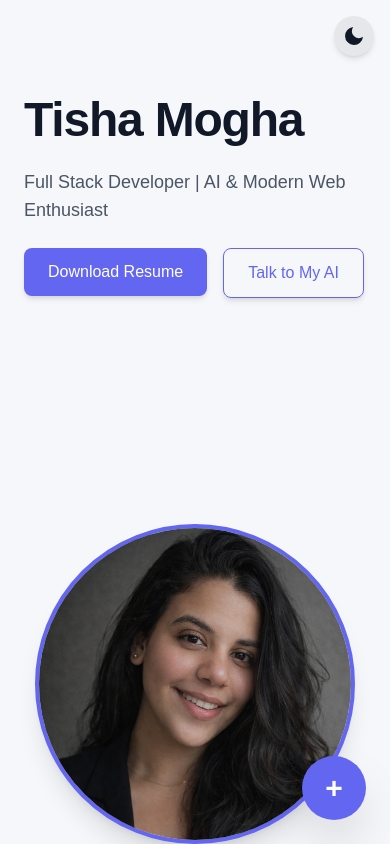
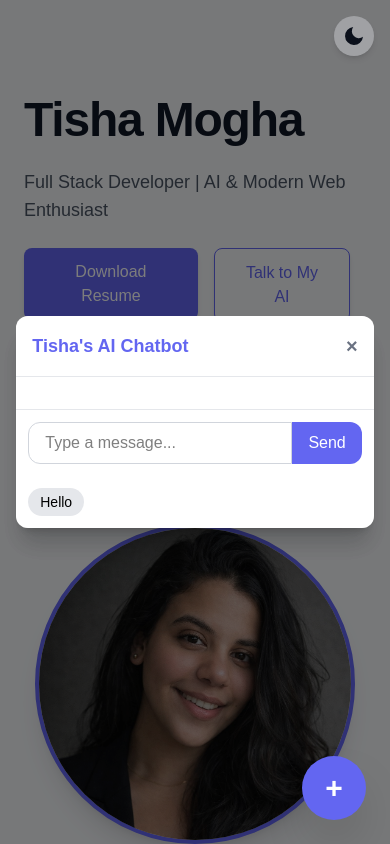
Before and after one commit to Tishamogha/Smart-portfolio, a Next.js app: page / in a window 390 px wide. Both pictures are taken after a click on the button "Talk to My AI". Shown: the top 844 px of the page. Built offline with nearby package versions, Linux system fonts and the light colour scheme.

Commit message:
Added AI chatbot with floating menu integration and auto-refresh on close

```diff
--- a/package.json
+++ b/package.json
@@ -9,6 +9,7 @@
     "lint": "eslint"
   },
   "dependencies": {
+    "@emailjs/browser": "^4.4.1",
     "@heroicons/react": "^2.2.0",
     "framer-motion": "^12.25.0",
     "next": "16.1.1",
--- a/src/app/page.tsx
+++ b/src/app/page.tsx
@@ -7,10 +7,12 @@ import ExperienceSection from '@/components/ExperienceSection';
 import VolunteerSection from '@/components/VolunteerSection';
 import EducationSection from '@/components/EducationSection';
 import ContactSection from '@/components/ContactSection';
+import AIChatbot from '@/components/AIChatbot';
 import { useState } from 'react';
 
 export default function Home() {
   const [darkMode, setDarkMode] = useState(false);
+  const [isChatOpen, setIsChatOpen] = useState(false);
 
   return (
     <main
@@ -39,13 +41,13 @@ export default function Home() {
 
 
             <button
-              className={`px-6 py-3 border rounded-lg font-medium shadow-md transition ${darkMode
-                ? 'border-[#818CF8] text-[#818CF8] hover:bg-[#2C2C42]'
-                : 'border-[#6366F1] text-[#6366F1] hover:bg-[#E0E7FF]'
-                }`}
+              onClick={() => setIsChatOpen(true)}
+              className="px-6 py-3 border rounded-lg font-medium shadow-md transition border-[#6366F1] text-[#6366F1] hover:bg-[#E0E7FF]"
             >
               Talk to My AI
             </button>
+
+            <AIChatbot isOpen={isChatOpen} onClose={() => setIsChatOpen(false)} />
           </div>
         </div>
 
@@ -142,11 +144,6 @@ export default function Home() {
       {/* Contact Section */}
       <ContactSection darkMode={darkMode} />
 
-      {/* Live Chat Section */}
-      {/* <section id="chat" className="min-h-screen flex items-center justify-center bg-gray-100 dark:bg-[#2C2C42]">
-        <h2 className="text-4xl font-bold text-[#6366F1] dark:text-white">Live Chat</h2>
-      </section> */}
-
       {/* Dark/Light Toggle */}
       <div className="fixed top-4 right-4 cursor-pointer z-50">
         <button
@@ -180,9 +177,18 @@ export default function Home() {
           )}
         </button>
       </div>
+      <AIChatbot isOpen={isChatOpen} onClose={() => {setIsChatOpen(false); setTimeout(() => {
+      window.location.reload();
+      }, 200);
+      }}
+      darkMode={darkMode}/>
 
       {/* Floating Menu */}
-      <FloatingMenu />
+      <FloatingMenu setIsChatOpen={setIsChatOpen} />
     </main>
   );
 }
+
+// service id : service_cm3f6ka
+// template id: template_ntsejvg
+// public key: B8rqX588AOTDl4gjG
--- /dev/null
+++ b/src/components/AIChatbot.tsx
@@ -0,0 +1,128 @@
+'use client';
+import { useState } from 'react';
+
+interface Message {
+  sender: 'user' | 'bot';
+  text: string;
+}
+
+interface AIChatbotProps {
+  isOpen: boolean;
+  onClose: () => void;
+  darkMode?: boolean;
+}
+
+export default function AIChatbot({ isOpen, onClose, darkMode = false }: AIChatbotProps) {
+  const [messages, setMessages] = useState<Message[]>([]);
+  const [input, setInput] = useState('');
+
+  const respondToUser = (text: string) => {
+    const userMessage: Message = { sender: 'user', text };
+    setMessages((prev) => [...prev, userMessage]);
+
+    // lowercase for simple keyword matching
+    const lower = text.toLowerCase();
+    let response = '';
+
+    if (lower.includes('hello') || lower.includes('hi')) {
+        response = "Hey there! 👋 I'm Tisha's AI. How's your day going?";
+      } else if (lower.includes('good') || lower.includes('fine') ) {
+        response = "Awesome! 😄 Would you like to know a bit more about Tisha?";
+      } else if (lower.includes('about') || lower.includes('sure')) {
+        response = "Tisha is a passionate Full Stack Developer who loves AI and crafting modern web experiences. She's energetic, enthusiastic, and always curious about new tech!";
+      } else if (lower.includes('skill') || lower.includes('skills') || lower.includes('expertise')) {
+        response = "Her expertise shines in React, Next.js, TypeScript, Node.js, MongoDB, and AI integration — building sleek, efficient, and innovative apps!";
+      } else if (lower.includes('experience')) {
+        response = "She’s currently rocking it as a Freelancer, and has previously contributed as a Full Stack Developer at ThinkSwift and as an Intern at Honasa Limited.";
+      } else if (lower.includes('hobby') || lower.includes('interest') || lower.includes('hobbies') || lower.includes('interests')){
+        response = "Tisha loves diving into AI trends, experimenting with UI/UX, and constantly leveling up her skills! 🎵🎸 She also enjoys playing instruments and singing.";
+      } else {
+        response = "Hmm 🤔 I didn't catch that. You can ask me about Tisha's skills, experience, hobbies, or just say hi!";
+      }
+
+
+    const botMessage: Message = { sender: 'bot', text: response };
+    setTimeout(() => setMessages((prev) => [...prev, botMessage]), 500);
+  };
+
+  const handleSubmit = (e: React.FormEvent) => {
+    e.preventDefault();
+    if (!input.trim()) return;
+    respondToUser(input.trim());
+    setInput('');
+  };
+
+  if (!isOpen) return null;
+
+  return (
+    <div
+      className="fixed inset-0 z-50 flex items-center justify-center"
+      style={{ backgroundColor: darkMode ? 'rgba(0,0,0,0.5)' : 'rgba(0,0,0,0.3)' }}
+    >
+      <div
+        className={`flex flex-col w-11/12 max-w-md rounded-xl shadow-xl overflow-hidden ${
+          darkMode ? 'bg-[#2C2C42] text-white' : 'bg-white text-black'
+        }`}
+      >
+        {/* Header */}
+        <div className={`flex justify-between items-center p-4 border-b ${darkMode ? 'border-gray-700' : 'border-gray-200'}`}>
+          <h3 className={`text-lg font-bold ${darkMode ? 'text-white' : 'text-[#6366F1]'}`}>
+            Tisha's AI Chatbot
+          </h3>
+          <button onClick={onClose} className={`text-xl font-bold ${darkMode ? 'text-gray-300' : 'text-gray-500'}`}>
+            ×
+          </button>
+        </div>
+
+        {/* Chat Messages */}
+        <div className="flex-1 p-4 space-y-3 overflow-y-auto max-h-96">
+          {messages.map((msg, idx) => (
+            <div key={idx} className={`flex ${msg.sender === 'user' ? 'justify-end' : 'justify-start'}`}>
+              <div
+                className={`px-4 py-2 rounded-xl max-w-[75%] break-words ${
+                  msg.sender === 'user'
+                    ? 'bg-[#6366F1] text-white'
+                    : darkMode
+                    ? 'bg-gray-700 text-white'
+                    : 'bg-gray-100 text-black'
+                }`}
+              >
+                {msg.text}
+              </div>
+            </div>
+          ))}
+        </div>
+
+        {/* Input */}
+        <form onSubmit={handleSubmit} className="flex border-t p-3" style={{ borderColor: darkMode ? '#4B5563' : '#E5E7EB' }}>
+          <input
+            type="text"
+            placeholder="Type a message..."
+            className={`flex-1 px-4 py-2 rounded-l-xl border focus:outline-none ${
+              darkMode ? 'bg-gray-700 border-gray-600 text-white' : 'bg-white border-gray-300 text-black'
+            }`}
+            value={input}
+            onChange={(e) => setInput(e.target.value)}
+          />
+          <button type="submit" className="px-4 py-2 bg-[#6366F1] text-white rounded-r-xl hover:bg-[#4F46E5] transition">
+            Send
+          </button>
+        </form>
+
+        {/* Quick Start Button */}
+        {messages.length === 0 && (
+          <div className="flex flex-wrap gap-2 p-3">
+            <button
+              onClick={() => respondToUser('Hello')}
+              className={`px-3 py-1 rounded-full text-sm transition ${
+                darkMode ? 'bg-gray-700 text-white hover:bg-gray-600' : 'bg-gray-200 text-black hover:bg-gray-300'
+              }`}
+            >
+              Hello
+            </button>
+          </div>
+        )}
+      </div>
+    </div>
+  );
+}
--- a/src/components/ContactSection.tsx
+++ b/src/components/ContactSection.tsx
@@ -1,30 +1,51 @@
 'use client';
-import { useState } from 'react';
+
+import { useState, useRef } from 'react';
 import { motion } from 'framer-motion';
+import emailjs from '@emailjs/browser';
 
 interface ContactSectionProps {
   darkMode: boolean;
 }
 
 export default function ContactSection({ darkMode }: ContactSectionProps) {
-  const [formData, setFormData] = useState({ name: '', email: '', message: '' });
+  const [formData, setFormData] = useState({
+    name: '',
+    email: '',
+    message: '',
+  });
+
   const [isSending, setIsSending] = useState(false);
   const [success, setSuccess] = useState(false);
 
-  const handleChange = (e: React.ChangeEvent<HTMLInputElement | HTMLTextAreaElement>) => {
-    setFormData({ ...formData, [e.target.name]: e.target.value });
-  };
+  const formRef = useRef<HTMLFormElement>(null);
 
-  const handleSubmit = async (e: React.FormEvent) => {
+  const handleSubmit = (e: React.FormEvent) => {
     e.preventDefault();
     setIsSending(true);
+    setSuccess(false);
 
-    // Simulate sending email for now
-    setTimeout(() => {
-      setIsSending(false);
-      setSuccess(true);
-      setFormData({ name: '', email: '', message: '' });
-    }, 1500);
+    if (!formRef.current) return;
+
+    emailjs
+      .sendForm(
+        'service_cm3f6ka',
+        'template_ntsejvg',
+        formRef.current,
+        'B8rqX588AOTDl4gjG'
+      )
+      .then(
+        () => {
+          setIsSending(false);
+          setSuccess(true);
+          setFormData({ name: '', email: '', message: '' });
+        },
+        (error) => {
+          console.error('EmailJS Error:', error);
+          setIsSending(false);
+          alert('Failed to send message. Please try again.');
+        }
+      );
   };
 
   return (
@@ -52,6 +73,7 @@ export default function ContactSection({ darkMode }: ContactSectionProps) {
 
       {/* Form */}
       <motion.form
+        ref={formRef}
         onSubmit={handleSubmit}
         initial={{ opacity: 0, y: 30 }}
         whileInView={{ opacity: 1, y: 0 }}
@@ -64,26 +86,35 @@ export default function ContactSection({ darkMode }: ContactSectionProps) {
         <div className="flex flex-col md:flex-row gap-4">
           <motion.input
             type="text"
-            name="name"
+            name="name"   // ✅ matches {{name}}
             placeholder="Your Name"
             value={formData.name}
-            onChange={handleChange}
+            onChange={(e) =>
+              setFormData({ ...formData, name: e.target.value })
+            }
             required
             whileFocus={{ scale: 1.02 }}
             className={`flex-1 px-4 py-3 rounded-lg border ${
-              darkMode ? 'border-gray-600 text-white placeholder-gray-400' : 'border-gray-300 text-gray-900 placeholder-gray-500'
+              darkMode
+                ? 'border-gray-600 text-white placeholder-gray-400'
+                : 'border-gray-300 text-gray-900 placeholder-gray-500'
             } focus:outline-none focus:ring-2 focus:ring-[#6366F1] transition`}
           />
+
           <motion.input
             type="email"
-            name="email"
+            name="email"   // ✅ matches {{email}}
             placeholder="Your Email"
             value={formData.email}
-            onChange={handleChange}
+            onChange={(e) =>
+              setFormData({ ...formData, email: e.target.value })
+            }
             required
             whileFocus={{ scale: 1.02 }}
             className={`flex-1 px-4 py-3 rounded-lg border ${
-              darkMode ? 'border-gray-600 text-white placeholder-gray-400' : 'border-gray-300 text-gray-900 placeholder-gray-500'
+              darkMode
+                ? 'border-gray-600 text-white placeholder-gray-400'
+                : 'border-gray-300 text-gray-900 placeholder-gray-500'
             } focus:outline-none focus:ring-2 focus:ring-[#6366F1] transition`}
           />
         </div>
@@ -93,12 +124,16 @@ export default function ContactSection({ darkMode }: ContactSectionProps) {
           name="message"
           placeholder="Your Message"
           value={formData.message}
-          onChange={handleChange}
+          onChange={(e) =>
+            setFormData({ ...formData, message: e.target.value })
+          }
           required
           rows={6}
           whileFocus={{ scale: 1.02 }}
           className={`w-full px-4 py-3 rounded-lg border ${
-            darkMode ? 'border-gray-600 text-white placeholder-gray-400' : 'border-gray-300 text-gray-900 placeholder-gray-500'
+            darkMode
+              ? 'border-gray-600 text-white placeholder-gray-400'
+              : 'border-gray-300 text-gray-900 placeholder-gray-500'
           } focus:outline-none focus:ring-2 focus:ring-[#6366F1] transition resize-none`}
         />
 
```
Also changed, not shown: src/components/ExperienceSection.tsx (+11 -11 lines), src/components/FloatingMenu.tsx (+8 -3 lines), 1 other file (tests, documents, lock files or other folders).
